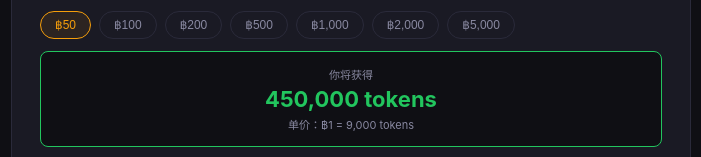
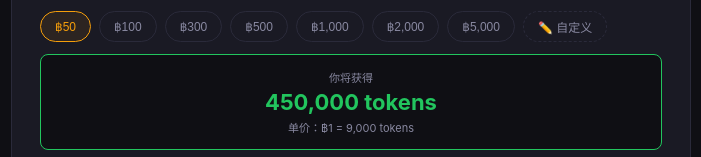
Before and after one commit to xiaobijie298/novagate, a website: page public/index.html in a window 1280 px wide. Both pictures are taken after a click on the button "⚡ Token 计费". Shown: the part 643-800 px from the top of the page, 289-990 px from the left. Drawn offline with Linux system fonts and the light colour scheme; no server answers.

Commit message:
feat: adjust tiers to 50-100-300, add custom amount input

```diff
--- a/public/index.html
+++ b/public/index.html
@@ -241,14 +241,15 @@
           <input type="number" id="paygoAmount" min="50" step="50" value="50"
                  oninput="updateQuotaPreview()" placeholder="最少 ฿50" />
         </div>
-        <div class="quick-amounts">
+        <div class="quick-amounts" id="quickAmounts">
           <button class="quick-amt active" onclick="setAmount(50,this)">฿50</button>
           <button class="quick-amt" onclick="setAmount(100,this)">฿100</button>
-          <button class="quick-amt" onclick="setAmount(200,this)">฿200</button>
+          <button class="quick-amt" onclick="setAmount(300,this)">฿300</button>
           <button class="quick-amt" onclick="setAmount(500,this)">฿500</button>
           <button class="quick-amt" onclick="setAmount(1000,this)">฿1,000</button>
           <button class="quick-amt" onclick="setAmount(2000,this)">฿2,000</button>
           <button class="quick-amt" onclick="setAmount(5000,this)">฿5,000</button>
+          <button class="quick-amt" onclick="focusCustomAmount()" id="btnCustom" style="border-style:dashed;">✏️ 自定义</button>
         </div>
 
         <div class="quota-preview" id="quotaPreview">
@@ -260,8 +261,8 @@
         <div class="tier-table">
           <div class="ttitle">📊 阶梯单价表</div>
           <div class="tier-row"><span class="tier-amt">฿50 – 99</span><span class="tier-tokens">9,000 / ฿1</span></div>
-          <div class="tier-row"><span class="tier-amt">฿100 – 199</span><span class="tier-tokens">10,000 / ฿1</span></div>
-          <div class="tier-row"><span class="tier-amt">฿200 – 499</span><span class="tier-tokens">11,000 / ฿1</span></div>
+          <div class="tier-row"><span class="tier-amt">฿100 – 299</span><span class="tier-tokens">10,000 / ฿1</span></div>
+          <div class="tier-row"><span class="tier-amt">฿300 – 499</span><span class="tier-tokens">11,000 / ฿1</span></div>
           <div class="tier-row"><span class="tier-amt">฿500 – 999</span><span class="tier-tokens">12,000 / ฿1</span></div>
           <div class="tier-row"><span class="tier-amt">฿1,000 – 1,999</span><span class="tier-tokens">13,000 / ฿1</span></div>
           <div class="tier-row"><span class="tier-amt">฿2,000 – 4,999</span><span class="tier-tokens">14,000 / ฿1</span></div>
@@ -447,6 +448,20 @@
     function updateQuotaPreview() {
       var amt = Number($('paygoAmount').value) || 0;
       paygoAmount = amt;
+      // 清除快速按钮 active（手动输入时不匹配预设按钮）
+      var btns = document.querySelectorAll('#quickAmounts .quick-amt');
+      var matched = false;
+      for (var i = 0; i < btns.length; i++) {
+        var onclick = btns[i].getAttribute('onclick') || '';
+        var m = onclick.match(/setAmount\((\d+)/);
+        if (m && Number(m[1]) === amt) {
+          btns[i].classList.add('active');
+          matched = true;
+        } else {
+          btns[i].classList.remove('active');
+        }
+      }
+      if (!matched) { $('btnCustom').classList.add('active'); }
       if (amt < 50) {
         $('quotaValue').textContent = '最少 ฿50';
         $('quotaRate').textContent = '';
@@ -455,6 +470,14 @@
       var result = calcTokens(amt);
       $('quotaValue').textContent = Number(result.tokens).toLocaleString() + ' tokens';
       $('quotaRate').textContent = '单价：฿1 = ' + Number(result.rate).toLocaleString() + ' tokens';
+    }
+
+    function focusCustomAmount() {
+      $('paygoAmount').value = '';
+      $('paygoAmount').focus();
+      var btns = document.querySelectorAll('#quickAmounts .quick-amt');
+      for (var i = 0; i < btns.length; i++) btns[i].classList.remove('active');
+      $('btnCustom').classList.add('active');
     }
 
     function calcTokens(amountBaht) {
--- a/server.js
+++ b/server.js
@@ -68,7 +68,7 @@ function calculateQuota(amountThb) {
   else if (amount >= 2000)  tokensPerBaht = 14000;
   else if (amount >= 1000)  tokensPerBaht = 13000;
   else if (amount >= 500)   tokensPerBaht = 12000;
-  else if (amount >= 200)   tokensPerBaht = 11000;
+  else if (amount >= 300)   tokensPerBaht = 11000;
   else if (amount >= 100)   tokensPerBaht = 10000;
   else                       tokensPerBaht = 9000;   // 50-99 THB
   const quota = Math.floor(amount * tokensPerBaht);
@@ -81,7 +81,7 @@ function calculateQuota(amountThb) {
 }
 
 function getPricingTable() {
-  return [50, 100, 200, 500, 1000, 2000, 5000].map(t => calculateQuota(t));
+  return [50, 100, 300, 500, 1000, 2000, 5000].map(t => calculateQuota(t));
 }
 
 // ============ 中间件 ============
```
